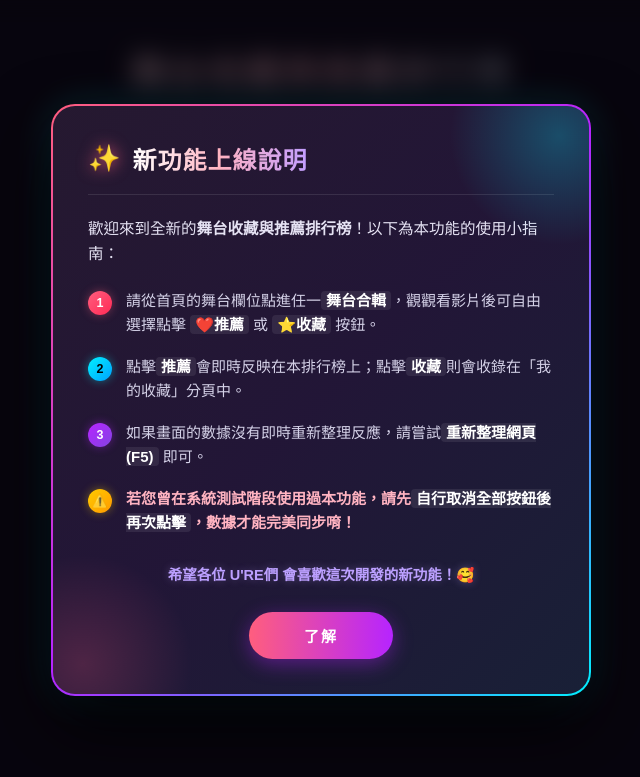
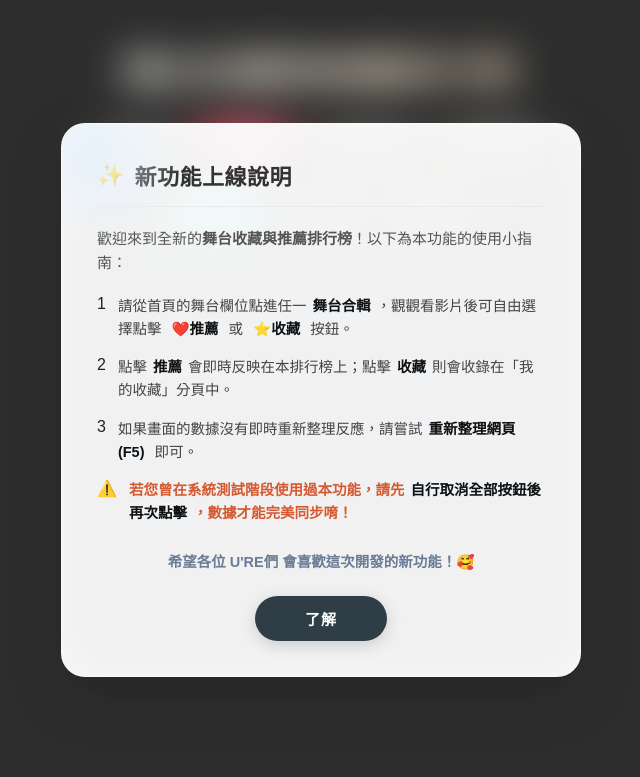
Before and after one commit to FLAREU-TW-Trans/FLAREU-TW-Trans.github.io, a plain HTML site: page Stage/Collections/index.html in a window 1280 px wide. Shown: the whole page, without its empty margins (319-959 px from the left). Drawn offline with Linux system fonts and the light colour scheme; no server answers.

Commit message:
Update index.html

```diff
--- a/Stage/Collections/index.html
+++ b/Stage/Collections/index.html
@@ -7,107 +7,85 @@
     <link rel="icon" href="https://flareu-tw-trans.github.io/images/favicon.png" type="image/png">
 
     <style>
-        :root { --bg-color: #0b0914; --card-bg: #161322; --text-color: #ffffff; --text-muted: #a5a2b5; --emerald-green: #119da4; --emerald-hover: #0c7c82;
-            --burgundy: #a63a50; --burgundy-hover: #8c2f42; --gold: #ffd700; --silver: #c0c0c0; --bronze: #cd7f32;
-            --neon-pink: #ff5e7e; --neon-blue: #00f0ff; --neon-purple: #b624ff; --neon-green: #2ec4b6;}
+        :root { --bg-color: #111111; --card-bg: #1a1a1a; --text-color: #ffffff; --text-muted: #aaaaaa; --emerald-green: #119da4;
+            --emerald-hover: #0c7c82; --burgundy: #a63a50; --gold: #ffd700; --silver: #c0c0c0; --bronze: #cd7f32; }
         body { margin: 0; background: var(--bg-color); color: var(--text-color);
             font-family: Arial, "Noto Sans TC", sans-serif; padding: 20px; padding-bottom: 60px; }
-        h1 { text-align: center; margin-bottom: 30px; font-size: 2.2rem; letter-spacing: 3px; font-weight: 800;
-            background: linear-gradient(45deg, #fff 20%, #ffb3c1 50%, #00f0ff 100%);
+        h1 { text-align: center; margin-bottom: 30px; font-size: 2.2rem; letter-spacing: 4px; font-weight: 700;
+            background: linear-gradient(135deg, #ffffff 30%, #f4e4c1 70%, #e2c997 100%);
             -webkit-background-clip: text; -webkit-text-fill-color: transparent;
-            filter: drop-shadow(0 2px 8px rgba(255,255,255,0.1)); }
+            text-shadow: 0 2px 10px rgba(255,255,255,0.05); }
         .top-menu{ display:flex; justify-content:center; gap:10px; margin-bottom:25px; flex-wrap:wrap; }
 
-       .nav-btn{ background:#1f1b30; color:#fff; border:1px solid rgba(255,255,255,0.08); border-radius:20px; padding:10px 20px;
+       .nav-btn{ background:#2b2b2b; color:#fff; border:none; border-radius:20px; padding:10px 20px;
             text-decoration:none; cursor:pointer; font-weight:600; font-size:14px; transition:.2s; display: inline-flex; align-items: center; gap: 6px; }
-        .nav-btn:hover{ background:#2d2744; border-color: rgba(255,255,255,0.2); }
+        .nav-btn:hover{ background:#3d3d3d; }
         .nav-btn.active{ background:var(--burgundy); }
 
-        #ranking-btn.active{ background:#a63a50; box-shadow: 0 0 15px rgba(166, 58, 80, 0.4); }
-        #favorite-btn.active{ background:#d49a00; box-shadow: 0 0 15px rgba(212, 154, 0, 0.4); }
+        #ranking-btn.active{ background:#a63a50; }
+        #favorite-btn.active{ background:#d49a00; }
 
         /* ===== 說明欄 ===== */
-        #info-btn { background: linear-gradient(135deg, #24193b 0%, #3b1931 100%); border: 1px solid rgba(255, 94, 126, 0.3); }
-        #info-btn:hover { background: linear-gradient(135deg, #322354 0%, #522344 100%); box-shadow: 0 0 12px rgba(255, 94, 126, 0.2); }
+        #info-btn { background: #333333; border: 1px solid rgba(255,255,255,0.1); }
+        #info-btn:hover { background: #444444; }
 
         /* 分類按鈕 */
         .category-menu button[data-category="group"].active{ background: linear-gradient(135deg, #2ec4b6 0%, var(--emerald-green) 100%);
-            box-shadow: 0 0 20px rgba(46, 196, 182, 0.6); border: 1px solid rgba(255, 255, 255, 0.2); }
-        .category-menu button[data-category="liyu"].active{ background: linear-gradient(135deg, #51b5f7 0%, #1c72ce 100%); color:#fff;
-            box-shadow: 0 0 20px rgba(28, 114, 206, 0.6); border: 1px solid rgba(255, 255, 255, 0.2); }
-        .category-menu button[data-category="woojin"].active{ background: linear-gradient(135deg, #c39eff 0%, #8344e3 100%); color:#fff;
-            box-shadow: 0 0 20px rgba(131, 68, 227, 0.6); border: 1px solid rgba(255, 255, 255, 0.2); }
+            box-shadow: 0 0 15px rgba(46, 196, 182, 0.4); border: 1px solid rgba(255, 255, 255, 0.1); }
+        .category-menu button[data-category="liyu"].active{ background:#6eb7e8; color:#fff; }
+        .category-menu button[data-category="woojin"].active{ background:#b79adf; color:#fff; }
 
         /* ===== 收藏區 ===== */
         #favorites-container{ width:100%; max-width:1600px; margin:0 auto; display:grid; gap:20px; grid-template-columns:1fr; }
 
-        /* 平板 */
         @media (min-width:768px){ #favorites-container{ grid-template-columns:repeat(2,1fr); }}
-        /* 一般電腦 */
         @media (min-width:1200px){ #favorites-container{ grid-template-columns:repeat(3,1fr); }}
-        /* 大螢幕 */
         @media (min-width:1600px){ #favorites-container{ grid-template-columns:repeat(4,1fr); }}
 
-        /* 收藏縮圖固定橫向比例 */
         #favorites-container .thumb-wrapper{ aspect-ratio:16 / 9; height:auto; }
         #favorites-container .thumb-wrapper img{ width:100%; height:100%; object-fit:cover; }
         #favorites-container .video-info{ padding:12px; }
         #favorites-container .video-title{ height:auto; min-height:40px; font-size:14px; }
-        #favorites-container .thumb-wrapper{ aspect-ratio:16 / 9; height:auto; }
-        #favorites-container .thumb-wrapper img{ width:100%; height:100%; object-fit:cover; }
-        #favorites-container .video-title{ height:auto; font-size:14px; }
-        #favorites-container .video-info{ padding:12px; }
 
-        /* 分類切換導覽列 */
         .category-menu { display: flex; gap: 10px; justify-content: center; margin-bottom: 40px; }
-        .category-menu button { border: 1px solid rgba(255,255,255,0.05); border-radius: 20px; padding: 10px 20px; cursor: pointer;
-            background: #1f1b30; color: #ffffff; font-weight: 600; font-size: 14px; transition: all 0.2s ease; }
+        .category-menu button { border: none; border-radius: 20px; padding: 10px 20px; cursor: pointer;
+            background: #2b2b2b; color: #ffffff; font-weight: 600; font-size: 14px; transition: all 0.2s ease; }
         .category-menu button.active{ color:#fff; }
-        .category-menu button:hover:not(.active) { background: #2d2744; border-color: rgba(255,255,255,0.15); }
+        .category-menu button:hover:not(.active) { background: #3d3d3d; }
 
-        /* 排行榜主容器 */
         .ranking-container { max-width: 1000px; margin: 0 auto; display: flex; flex-direction: column; gap: 20px;}
-
-        /* 頒獎台視覺排版 */
         .podium-section {display: grid; grid-template-columns: 1fr 1.2fr 1fr; gap: 20px; align-items: end; margin-bottom: 20px; }
 
-        /* 響應式：手機版改為垂直排列 */
         @media (max-width: 768px) {
             .podium-section { grid-template-columns: 1fr; align-items: stretch; }
-            /* 手機版強制依 1 -> 2 -> 3 順序顯示 */
             .podium-card.rank-1 { order: 1; }
             .podium-card.rank-2 { order: 2; }
             .podium-card.rank-3 { order: 3; }
         }
 
-        /* 卡片基礎樣式 */
-        .podium-card { background: var(--card-bg); border-radius: 16px; overflow: hidden; box-shadow: 0 10px 30px rgba(0,0,0,0.6);
-            transition: transform 0.3s cubic-bezier(0.175, 0.885, 0.32, 1.275), box-shadow 0.3s ease; position: relative; border: 1px solid rgba(255,255,255,0.05);}
-        .podium-card:hover { transform: translateY(-8px); box-shadow: 0 15px 35px rgba(0,0,0,0.8); }
+        .podium-card { background: var(--card-bg); border-radius: 16px; overflow: hidden; box-shadow: 0 4px 15px rgba(0,0,0,0.5);
+            transition: transform 0.3s ease; position: relative; border: 1px solid rgba(255,255,255,0.05);}
+        .podium-card:hover { transform: translateY(-5px); }
 
-        /* 透過 CSS 讓第一名最大、依序遞減 */
-        .rank-1 { border: 2px solid var(--gold); box-shadow: 0 8px 30px rgba(255, 215, 0, 0.25); }
+        .rank-1 { border: 2px solid var(--gold); box-shadow: 0 8px 25px rgba(255, 215, 0, 0.15); }
         .rank-1 .thumb-wrapper { height: 220px; }
-        .rank-1 .rank-badge { background: linear-gradient(135deg, #fff2a3 0%, var(--gold) 100%); color: #000; font-size: 24px; width: 45px; height: 45px; }
-        .rank-1 .video-title { font-size: 18px; font-weight: 700; color: #fff2a3; }
+        .rank-1 .rank-badge { background: var(--gold); color: #000; font-size: 24px; width: 45px; height: 45px; }
+        .rank-1 .video-title { font-size: 18px; font-weight: 700; }
 
-        .rank-2 { border: 1px solid var(--silver); box-shadow: 0 4px 20px rgba(192, 192, 192, 0.15); }
+        .rank-2 { border: 1px solid var(--silver); }
         .rank-2 .thumb-wrapper { height: 180px; }
-        .rank-2 .rank-badge { background: linear-gradient(135deg, #ffffff 0%, var(--silver) 100%); color: #000; }
+        .rank-2 .rank-badge { background: var(--silver); color: #000; }
 
-        .rank-3 { border: 1px solid var(--bronze); box-shadow: 0 4px 20px rgba(205, 127, 50, 0.15); }
+        .rank-3 { border: 1px solid var(--bronze); }
         .rank-3 .thumb-wrapper { height: 160px; }
-        .rank-3 .rank-badge { background: linear-gradient(135deg, #ffd1a9 0%, var(--bronze) 100%); color: #fff; }
+        .rank-3 .rank-badge { background: var(--bronze); color: #fff; }
 
-        /* 影片縮圖容器 */
         .thumb-wrapper { position: relative; width: 100%; background: #000; display: block; cursor: pointer;}
         .thumb-wrapper img { width: 100%; height: 100%; object-fit: cover;}
 
-        /* 名次標籤 */
         .rank-badge { position: absolute; top: 12px; left: 12px; width: 35px; height: 35px; border-radius: 50%; display: flex;
             align-items: center; justify-content: center; font-weight: 800; font-size: 18px; box-shadow: 0 2px 8px rgba(0,0,0,0.4); z-index: 2; }
 
-        /* 文字內容區 */
         .video-info { padding: 16px; text-align: left;}
         .video-title { font-size: 15px; font-weight: 600; margin: 0 0 10px 0; line-height: 1.4; display: -webkit-box;
             -webkit-line-clamp: 2; -webkit-box-orient: vertical; overflow: hidden; height: 42px; }
@@ -115,56 +93,57 @@
             border-radius: 12px; font-size: 13px; font-weight: 700; border: 1px solid rgba(166, 58, 80, 0.3); }
         .no-data { text-align: center; padding: 4px 0; color: var(--text-muted); font-size: 15px; grid-column: 1 / -1; }
 
-        /* 取消收藏 */
         .remove-fav-btn:hover { background-color: #ff8a9e !important;  color: #ffffff !important; transform: scale(1.03); }
         .remove-fav-btn:active { transform: scale(0.97); }
 
         /* 說明框 */
-        .modal-overlay { position: fixed; top: 0; left: 0; width: 100%; height: 100%; background: rgba(7, 5, 12, 0.75); backdrop-filter: blur(12px); -webkit-backdrop-filter: blur(12px);
-            display: flex; align-items: center; justify-content: center; z-index: 9999; opacity: 0; animation: fadeIn 0.4s ease forwards; padding: 20px; box-sizing: border-box; }
+        .modal-overlay {
+            position: fixed; top: 0; left: 0; width: 100%; height: 100%;
+            background: rgba(255, 255, 255, 0.12);
+            backdrop-filter: blur(20px) saturate(160%); -webkit-backdrop-filter: blur(20px) saturate(160%);
+            display: flex; align-items: center; justify-content: center; z-index: 9999;
+            opacity: 0; animation: fadeIn 0.4s ease forwards; padding: 20px; box-sizing: border-box;
+        }
 
-        .modal-content { position: relative; background: rgba(26, 21, 44, 0.9); border: 2px solid transparent; border-radius: 24px; width: 100%; max-width: 540px;
-            padding: 35px; box-sizing: border-box; color: #ffffff;
-            box-shadow: 0 30px 70px rgba(0, 0, 0, 0.8), 0 0 40px rgba(0, 240, 255, 0.15);
-            transform: translateY(30px); animation: slideUp 0.4s cubic-bezier(0.25, 0.8, 0.25, 1) forwards; overflow: hidden;
-            background-image: linear-gradient(rgba(26, 21, 44, 0.95), rgba(26, 21, 44, 0.95)), linear-gradient(135deg, var(--neon-pink), var(--neon-purple), var(--neon-blue));
-            background-origin: border-box; background-clip: padding-box, border-box; }
+        .modal-content {
+            position: relative;
+            background: rgba(255, 255, 255, 0.94);
+            border: 1px solid rgba(255, 255, 255, 0.7);
+            border-radius: 24px; width: 100%; max-width: 520px; padding: 35px; box-sizing: border-box;
+            color: #222222;
+            box-shadow: 0 20px 60px rgba(0, 0, 0, 0.15), 0 0 40px rgba(255, 255, 255, 0.5) inset;
+            transform: translateY(30px); animation: slideUp 0.4s cubic-bezier(0.25, 0.8, 0.25, 1) forwards;
+            overflow: hidden;
+        }
 
-        .modal-glow { position: absolute; top: -80px; right: -80px; width: 220px; height: 220px; background: radial-gradient(circle, rgba(0, 240, 255, 0.25) 0%, rgba(0, 0, 0, 0) 70%); pointer-events: none; }
-        .modal-glow-left { position: absolute; bottom: -80px; left: -80px; width: 220px; height: 220px; background: radial-gradient(circle, rgba(255, 94, 126, 0.2) 0%, rgba(0, 0, 0, 0) 70%); pointer-events: none; }
+        .modal-glow { position: absolute; top: -60px; left: -60px; width: 180px; height: 180px; background: radial-gradient(circle, rgba(230, 243, 255, 0.8) 0%, rgba(255, 255, 255, 0) 70%); pointer-events: none; }
 
         /* 標題區 */
-        .modal-header { display: flex; align-items: center; gap: 12px; margin-bottom: 22px; border-bottom: 1px solid rgba(255, 255, 255, 0.1); padding-bottom: 18px; }
-        .modal-icon { font-size: 26px; filter: drop-shadow(0 0 8px var(--neon-pink)); }
-        .modal-header h2 { font-size: 24px; margin: 0; font-weight: 800; background: linear-gradient(90deg, #ffffff, #ffb3c1, #c39eff); -webkit-background-clip: text; -webkit-text-fill-color: transparent; letter-spacing: 1px; }
+        .modal-header { display: flex; align-items: center; gap: 10px; margin-bottom: 20px; border-bottom: 1px solid #eaeaea; padding-bottom: 15px; }
+        .modal-icon { font-size: 22px; color: #dbaf57; }
+        .modal-header h2 { font-size: 22px; margin: 0; font-weight: 700; color: #333333; letter-spacing: 0.5px; }
 
-        /* 說明內文排版 */
-        .modal-body p { font-size: 15.5px; line-height: 1.6; color: #e5e2f3; margin-top: 0; margin-bottom: 18px; }
+        /* 內文 */
+        .modal-body p { font-size: 15px; line-height: 1.6; color: #555555; margin-top: 0; margin-bottom: 16px; }
 
-        /* 指南列表 */
-        .guide-list { list-style: none; padding: 0; margin: 22px 0;}
-        .guide-list li { display: flex; align-items: flex-start; gap: 14px; margin-bottom: 18px; }
+        .guide-list { list-style: none; padding: 0; margin: 20px 0; }
+        .guide-list li { display: flex; align-items: flex-start; gap: 12px; margin-bottom: 15px; }
 
-        .guide-list li:nth-child(1) .list-num { background: linear-gradient(135deg, #ff5e7e 0%, #ff2a55 100%); box-shadow: 0 0 10px rgba(255,94,126,0.4); }
-        .guide-list li:nth-child(2) .list-num { background: linear-gradient(135deg, #00f0ff 0%, #00a2ff 100%); box-shadow: 0 0 10px rgba(0,240,255,0.4); color: #000; }
-        .guide-list li:nth-child(3) .list-num { background: linear-gradient(135deg, #b624ff 0%, #8344e3 100%); box-shadow: 0 0 10px rgba(182,36,255,0.4); }
-        .guide-list li:nth-child(4) .list-num { background: linear-gradient(135deg, #ffcc00 0%, #ff9900 100%); box-shadow: 0 0 10px rgba(255,204,0,0.4); color: #000; }
+        .list-dot { color: #8ba3bd; font-size: 14px; margin-top: 2px; flex-shrink: 0; font-weight: bold; }
+        .list-dot.warn { color: #e07a5f; }
 
-        .list-num { color: #fff; font-size: 12.5px; font-weight: 800; width: 24px; height: 24px; border-radius: 50% ;
-            display: flex; align-items: center; justify-content: center; flex-shrink: 0; margin-top: 2px; }
-        .guide-list p { margin: 0; font-size: 15px; color: #d5d2e8; line-height: 1.6; }
-        .guide-list strong { color: #ffffff; font-weight: 700; background: rgba(255,255,255,0.08); padding: 1px 5px; border-radius: 4px; }
+        .guide-list p { margin: 0; font-size: 14.5px; color: #444444; line-height: 1.6; }
+        .guide-list strong { color: #111111; font-weight: 700; background: #f0f3f6; padding: 2px 6px; border-radius: 4px; }
 
-        .highlight-text { color: #ffb3c1 !important; font-weight: 600; }
+        .highlight-text { color: #d65a31 !important; font-weight: 600; }
+        .modal-footer-text { text-align: center; font-size: 14.5px !important; color: #6b7c96 !important; margin-top: 25px !important; margin-bottom: 0 !important; font-weight: 600; }
 
-        .modal-footer-text { text-align: center; font-size: 14.5px !important; color: #bca0ff !important; margin-top: 28px !important; margin-bottom: 0 !important; font-weight: 600; text-shadow: 0 0 8px rgba(188,160,255,0.3); }
+        .modal-footer { display: flex; justify-content: center; margin-top: 25px; }
 
-        .modal-footer { display: flex; justify-content: center; margin-top: 28px; }
-
-        /* 閉合按鈕 */
-        .modal-close-btn { background: linear-gradient(90deg, #ff5e7e 0%, #b624ff 100%); color: #ffffff; border: none; padding: 13px 55px;
-            font-size: 15px; font-weight: 700; border-radius: 25px; cursor: pointer; box-shadow: 0 5px 20px rgba(182, 36, 255, 0.4); transition: all 0.3s ease; letter-spacing: 2px; }
-        .modal-close-btn:hover { transform: translateY(-2px); box-shadow: 0 8px 25px rgba(255, 94, 126, 0.6); filter: brightness(1.1); }
+        /* 關閉按鈕 */
+        .modal-close-btn { background: #2f3e46; color: #ffffff; border: none; padding: 12px 50px;
+            font-size: 15px; font-weight: 600; border-radius: 25px; cursor: pointer; box-shadow: 0 4px 15px rgba(47, 62, 70, 0.2); transition: all 0.25s ease; letter-spacing: 1px; }
+        .modal-close-btn:hover { background: #354f52; transform: translateY(-1px); box-shadow: 0 6px 20px rgba(47, 62, 70, 0.3); }
         .modal-close-btn:active { transform: translateY(1px); }
 
         @keyframes fadeIn { to { opacity: 1; }}
```
